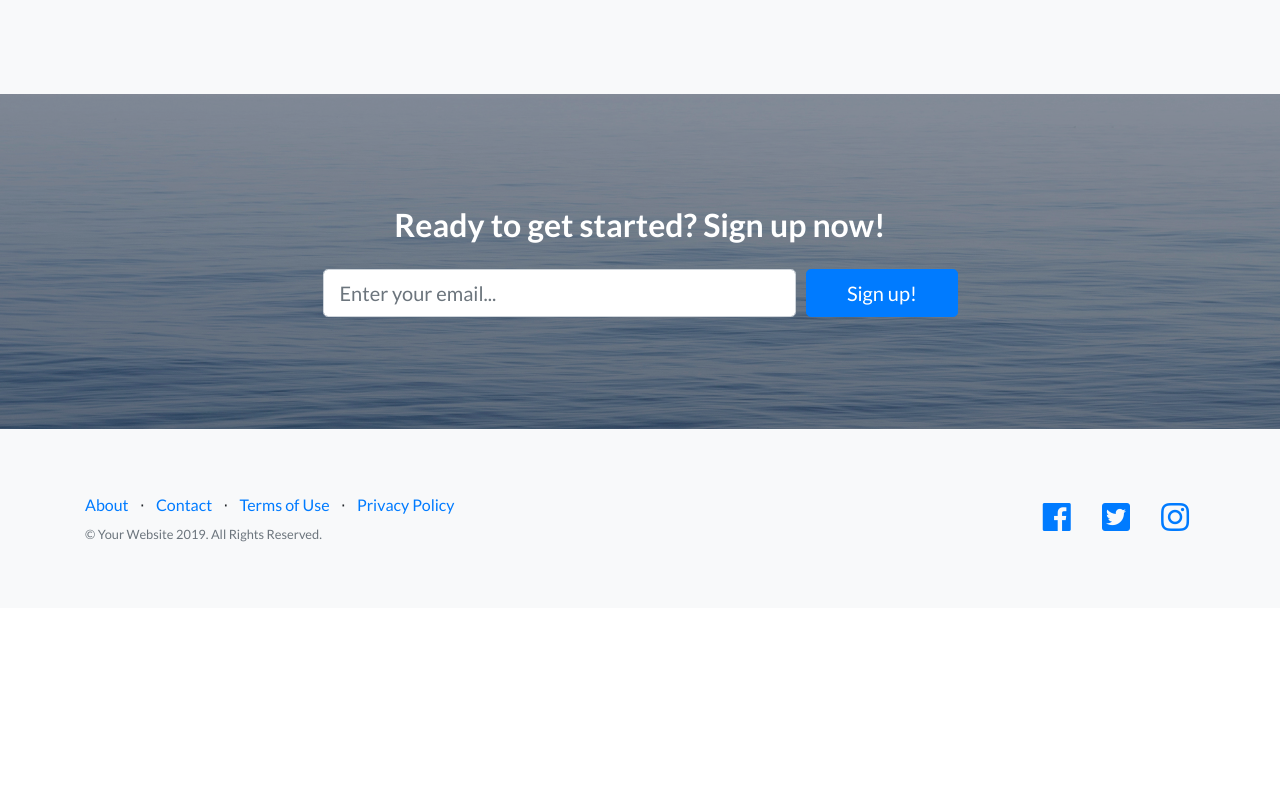
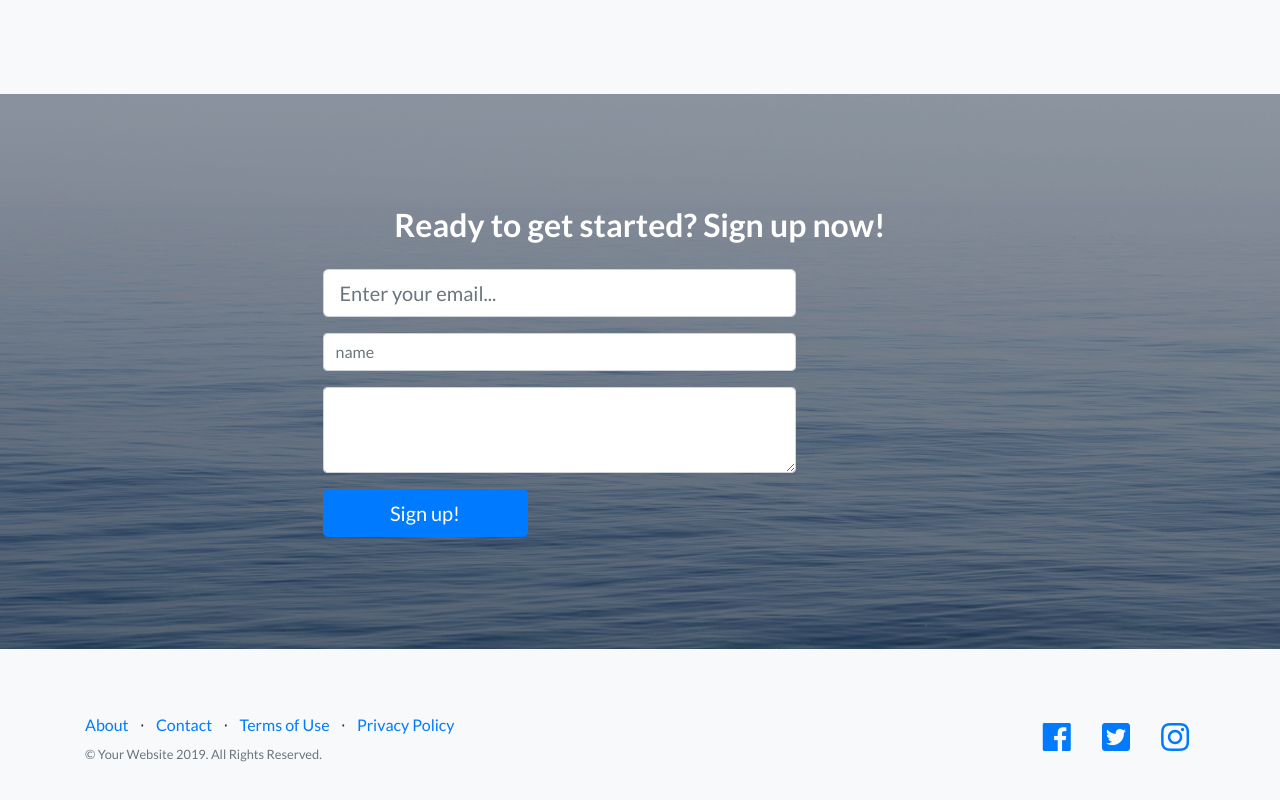
Before and after one commit to yungoyungo/landing_page, a website: page index.html in a window 1280 px wide. Shown: the part 3049-3849 px from the top of the page. Before the commit the page ends 3657 px from the top, so only its background shows below. Drawn offline with Linux system fonts and the light colour scheme.

Commit message:
フォーム増設

```diff
--- a/index.html
+++ b/index.html
@@ -164,7 +164,13 @@
               <div class="col-12 col-md-9 mb-2 mb-md-0">
                 <input type="email" class="form-control form-control-lg" placeholder="Enter your email...">
               </div>
-              <div class="col-12 col-md-3">
+              <div class="col-12 col-md-9 mb-2 mb-md-0 form-group pt-3">
+                <input type="text" class="form-control" id="exampleFormControlInput1" placeholder="name">
+              </div>
+              <div class="col-12 col-md-9 mb-2 mb-md-0 form-group pt-3">
+                <textarea class="form-control" id="exampleFormControlTextarea1" rows="3"></textarea>
+              </div>
+              <div class="col-12 col-md-4 pt-3">
                 <button type="submit" class="btn btn-block btn-lg btn-primary">Sign up!</button>
               </div>
             </div>
```
